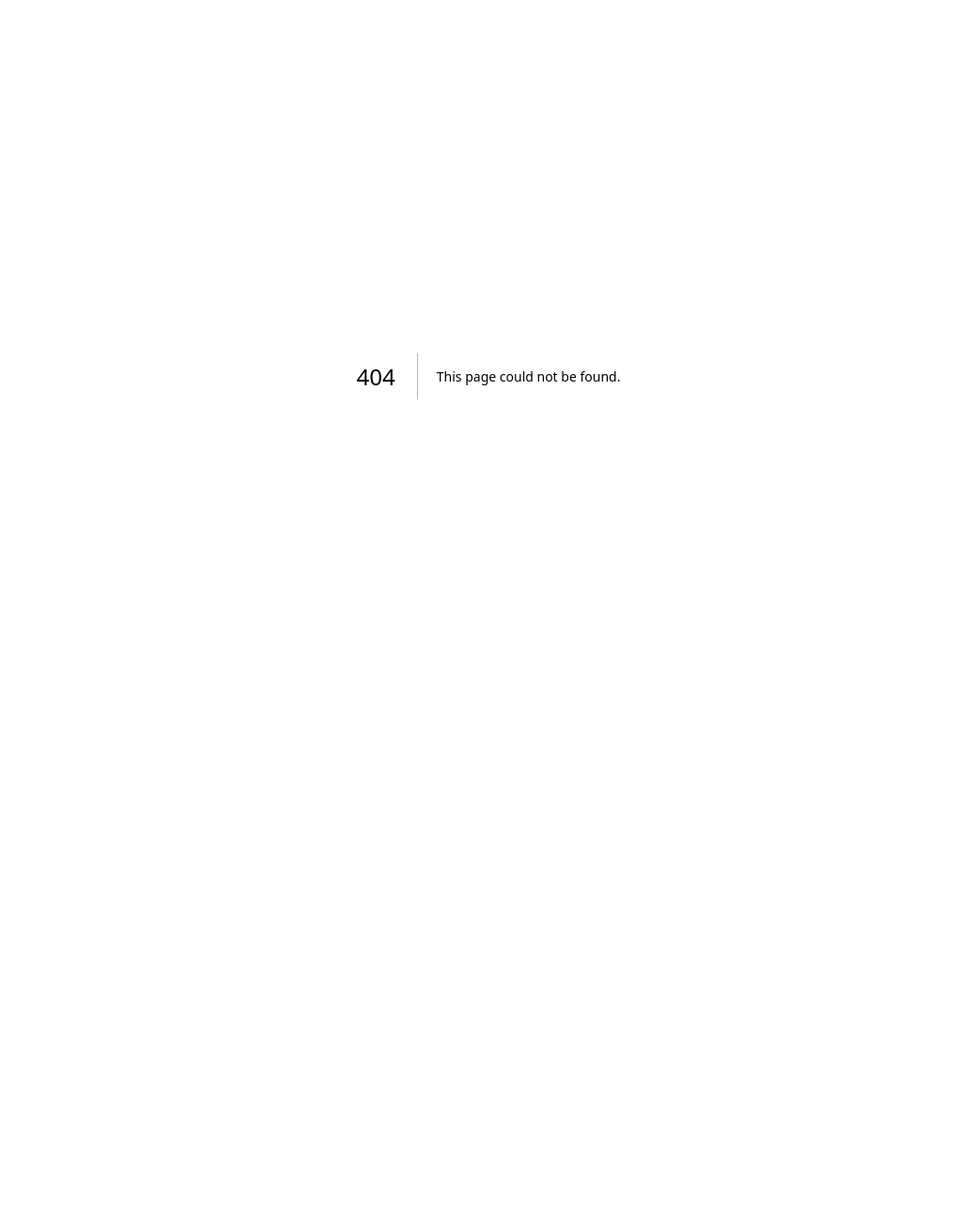
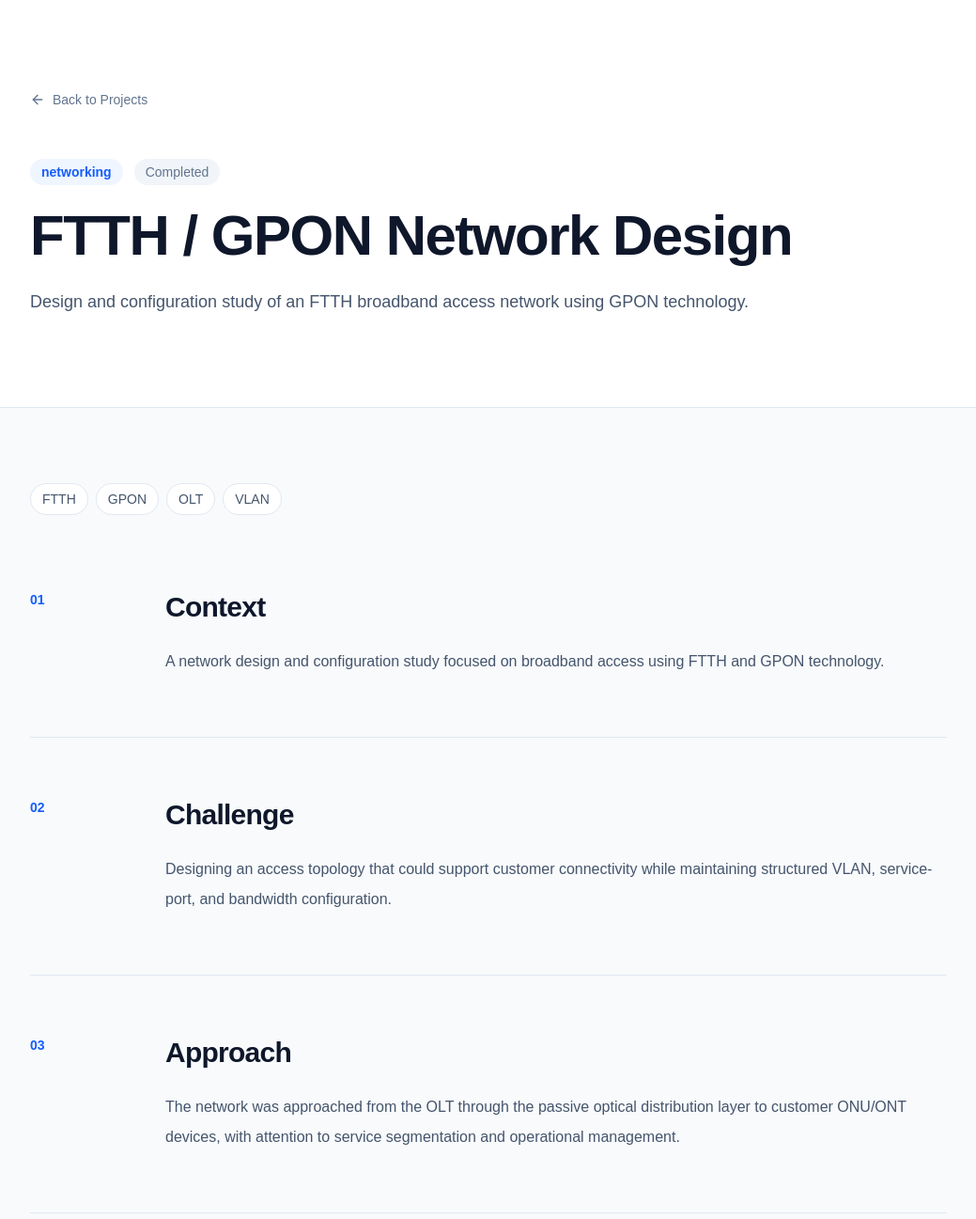
Before and after one commit to NeFoG28/yib-portofolio, a Next.js app: page /projects/ftth-gpon in a window 1280 px wide. Before the commit this address had no page. Shown: the top 1297 px of the page at 94% size, without its empty margins (120-1159 px from the left). Before the commit the page ends 800 px from the top, so only its background shows below. Built offline with nearby package versions, Linux system fonts and the light colour scheme.

Commit message:
feat(projects): build project case study layout

```diff
--- /dev/null
+++ b/app/projects/[slug]/page.tsx
@@ -0,0 +1,114 @@
+import Link from "next/link";
+import { notFound } from "next/navigation";
+import { projects } from "@/data/projects";
+import ProjectHero from "@/components/sections/ProjectHero";
+import ProjectSection from "@/components/ui/ProjectSection";
+import ProjectTags from "@/components/ui/ProjecTags";
+
+interface ProjectPageProps {
+  params: Promise<{
+    slug: string;
+  }>;
+}
+
+export default async function ProjectPage({
+  params,
+}: ProjectPageProps) {
+  const { slug } = await params;
+
+  const project = projects.find(
+    (item) => item.id === slug
+  );
+
+  if (!project) {
+    notFound();
+  }
+
+  return (
+  <main className="min-h-screen bg-slate-50">
+
+    <ProjectHero
+      category={project.category}
+      title={project.title}
+      description={project.description}
+      status={project.status}
+    />
+
+    <div className="mx-auto max-w-5xl px-6 py-20">
+
+      <div className="mb-20">
+        <ProjectTags tags={project.tags} />
+      </div>
+
+      <div className="space-y-16">
+
+        {project.context && (
+          <ProjectSection
+            number="01"
+            title="Context"
+          >
+            <p>{project.context}</p>
+          </ProjectSection>
+        )}
+
+        {project.challenge && (
+          <ProjectSection
+            number="02"
+            title="Challenge"
+          >
+            <p>{project.challenge}</p>
+          </ProjectSection>
+        )}
+
+        {project.approach && (
+          <ProjectSection
+            number="03"
+            title="Approach"
+          >
+            <p>{project.approach}</p>
+          </ProjectSection>
+        )}
+
+        {project.implementation && (
+          <ProjectSection
+            number="04"
+            title="Implementation"
+          >
+            <ul className="space-y-3">
+              {project.implementation.map((item) => (
+                <li
+                  key={item}
+                  className="rounded-xl border border-slate-200 bg-white px-5 py-4"
+                >
+                  {item}
+                </li>
+              ))}
+            </ul>
+          </ProjectSection>
+        )}
+
+        {project.result && (
+          <ProjectSection
+            number="05"
+            title="Result"
+          >
+            <p>{project.result}</p>
+          </ProjectSection>
+        )}
+
+        {project.learned && (
+          <ProjectSection
+            number="06"
+            title="What I Learned"
+          >
+            <p>{project.learned}</p>
+          </ProjectSection>
+        )}
+
+      </div>
+
+    </div>
+
+  </main>
+);
+}
--- /dev/null
+++ b/components/sections/ProjectHero.tsx
@@ -0,0 +1,54 @@
+import Link from "next/link";
+import { ArrowLeft } from "lucide-react";
+
+interface ProjectHeroProps {
+  category: string;
+  title: string;
+  description: string;
+  status: string;
+}
+
+export default function ProjectHero({
+  category,
+  title,
+  description,
+  status,
+}: ProjectHeroProps) {
+  return (
+    <section className="border-b border-slate-200 bg-white">
+      <div className="mx-auto max-w-5xl px-6 py-24">
+
+        <Link
+          href="/#projects"
+          className="inline-flex items-center gap-2 text-sm font-medium text-slate-500 transition hover:text-blue-600"
+        >
+          <ArrowLeft className="h-4 w-4" />
+          Back to Projects
+        </Link>
+
+        <div className="mt-12">
+          <div className="flex flex-wrap items-center gap-3">
+
+            <span className="rounded-full bg-blue-50 px-3 py-1 text-sm font-semibold text-blue-600">
+              {category}
+            </span>
+
+            <span className="rounded-full bg-slate-100 px-3 py-1 text-sm font-medium capitalize text-slate-500">
+              {status.replace("-", " ")}
+            </span>
+
+          </div>
+
+          <h1 className="mt-6 max-w-4xl text-4xl font-bold tracking-tight text-slate-900 md:text-6xl">
+            {title}
+          </h1>
+
+          <p className="mt-6 max-w-3xl text-lg leading-8 text-slate-600">
+            {description}
+          </p>
+        </div>
+
+      </div>
+    </section>
+  );
+}
--- /dev/null
+++ b/components/ui/ProjecTags.tsx
@@ -0,0 +1,20 @@
+interface ProjectTagsProps {
+  tags: string[];
+}
+
+export default function ProjectTags({
+  tags,
+}: ProjectTagsProps) {
+  return (
+    <div className="flex flex-wrap gap-2">
+      {tags.map((tag) => (
+        <span
+          key={tag}
+          className="rounded-full border border-slate-200 bg-white px-3 py-1.5 text-sm text-slate-600"
+        >
+          {tag}
+        </span>
+      ))}
+    </div>
+  );
+}
--- /dev/null
+++ b/components/ui/ProjectSection.tsx
@@ -0,0 +1,31 @@
+interface ProjectSectionProps {
+  number: string;
+  title: string;
+  children: React.ReactNode;
+}
+
+export default function ProjectSection({
+  number,
+  title,
+  children,
+}: ProjectSectionProps) {
+  return (
+    <section className="grid gap-6 border-b border-slate-200 pb-16 md:grid-cols-[120px_1fr]">
+
+      <div className="text-sm font-semibold text-blue-600">
+        {number}
+      </div>
+
+      <div>
+        <h2 className="text-2xl font-bold tracking-tight text-slate-900 md:text-3xl">
+          {title}
+        </h2>
+
+        <div className="mt-6 text-base leading-8 text-slate-600">
+          {children}
+        </div>
+      </div>
+
+    </section>
+  );
+}
--- a/data/projects.ts
+++ b/data/projects.ts
@@ -6,6 +6,13 @@ export interface Project {
   tags: string[];
   status: "completed" | "in-progress" | "concept";
   featured?: boolean;
+
+context?: string;
+  challenge?: string;
+  approach?: string;
+  implementation?: string[];
+  result?: string;
+  learned?: string;
 }
 
 export const projects: Project[] = [
@@ -13,16 +20,43 @@ export const projects: Project[] = [
   id: "ftth-gpon",
   title: "FTTH / GPON Network Design",
   category: "networking",
+
   description:
     "Design and configuration study of an FTTH broadband access network using GPON technology.",
+
   tags: [
     "FTTH",
     "GPON",
     "OLT",
     "VLAN",
   ],
+
   status: "completed",
   featured: true,
+
+  context:
+    "A network design and configuration study focused on broadband access using FTTH and GPON technology.",
+
+  challenge:
+    "Designing an access topology that could support customer connectivity while maintaining structured VLAN, service-port, and bandwidth configuration.",
+
+  approach:
+    "The network was approached from the OLT through the passive optical distribution layer to customer ONU/ONT devices, with attention to service segmentation and operational management.",
+
+  implementation: [
+    "FTTH access topology",
+    "GPON OLT configuration",
+    "VLAN segmentation",
+    "Service-port mapping",
+    "Bandwidth profile configuration",
+    "ONU/ONT management",
+  ],
+
+  result:
+    "A structured FTTH/GPON access design that demonstrates how broadband customer connectivity can be organized and managed.",
+
+  learned:
+    "The project strengthened understanding of GPON architecture, service mapping, bandwidth management, and practical network troubleshooting.",
 },
 
   {
```
Lines whose indentation alone changed are shown as unchanged.
